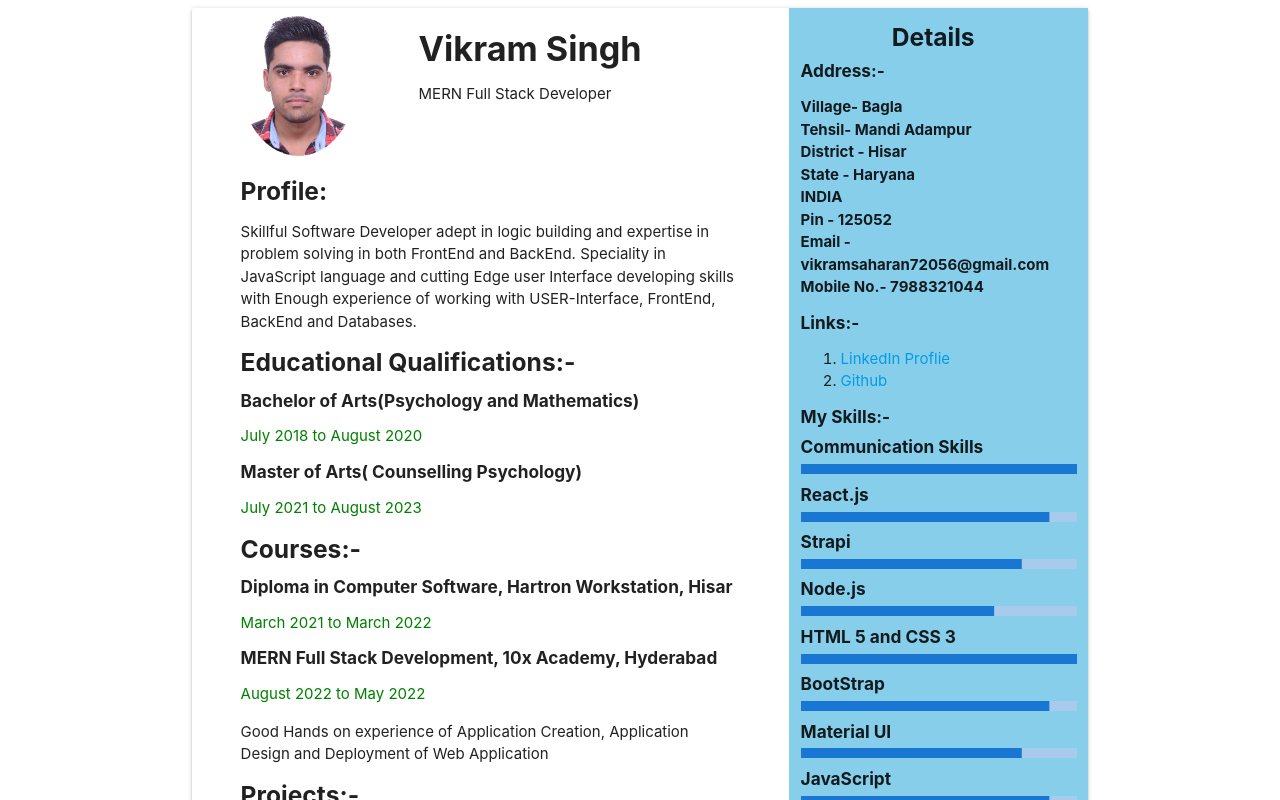
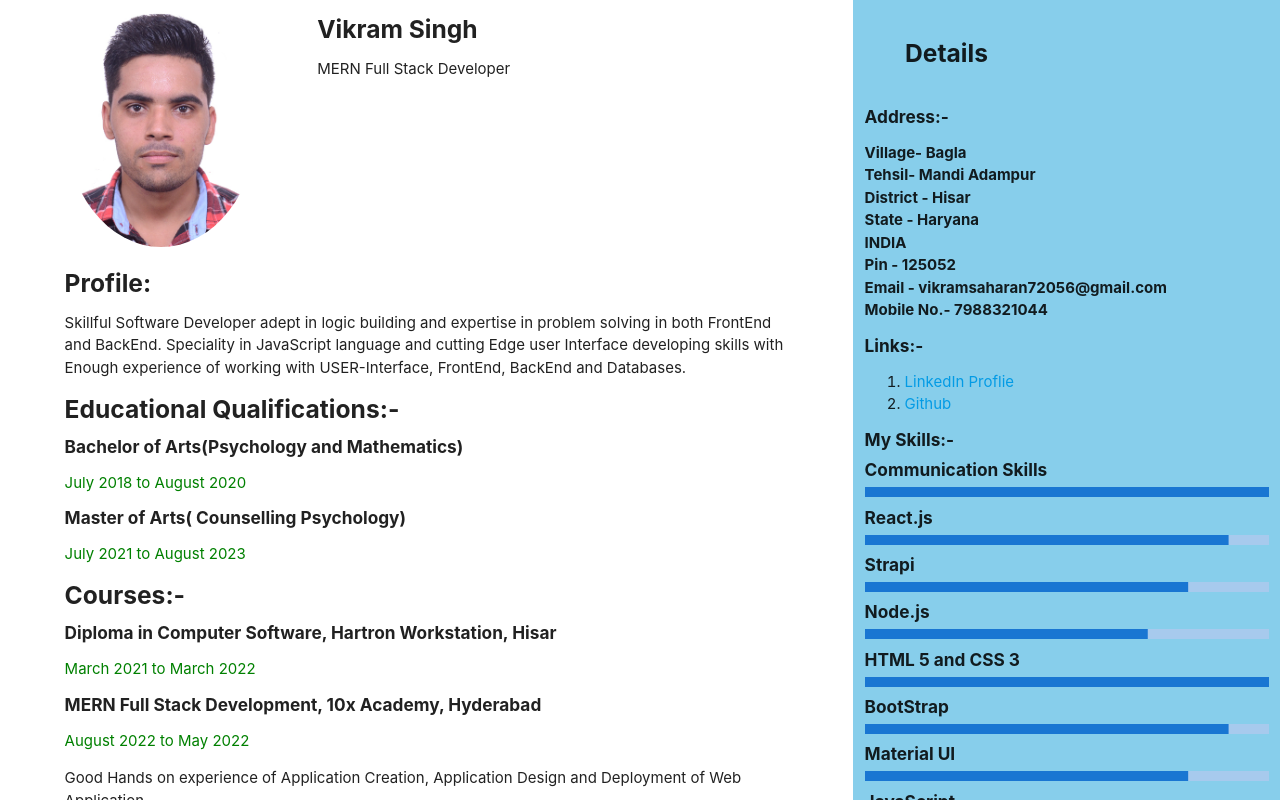
Before and after one commit to vikramsaharan72056/Resume, a React (Create React App) app: page / in a window 1280 px wide. Shown: the top 800 px of the page. Built offline with nearby package versions, Linux system fonts and the light colour scheme.

Commit message:
view modified

```diff
--- a/src/App.js
+++ b/src/App.js
@@ -5,22 +5,22 @@ import Skills from "./skills";
 
 function App() {
   return (
-    <div class="container">
-      <div class="card">
+    <div>
+      <div>
         <div class="row" style={{ display: "flex" }}>
-          <div class="col s7 offset-1 ">
+          <div class="col s7  ">
             <div style={{ display: "flex" }}>
               <div style={{ borderRadius: "50%" }}>
                 <img
                   src={myImage}
-                  style={{ borderRadius: "50%", width: "9vw" }}
+                  style={{ borderRadius: "50%", width: "15vw" }}
                   alt="my-profile"
                 />
               </div>
-              <div class="col s8 offset-3">
-                <h4>
+              <div class="col s8 truncate ">
+                <h5>
                   <b>Vikram Singh</b>
-                </h4>
+                </h5>
                 <p>MERN Full Stack Developer</p>
               </div>
             </div>
@@ -163,7 +163,7 @@ function App() {
           </div>
           <div class="col s4 " style={{ backgroundColor: "skyblue" }}>
             <div>
-              <h5 style={{ marginLeft: "33%" }}>
+              <h5 style={{ margin: "10%" }}>
                 <b> Details</b>{" "}
               </h5>
             </div>
@@ -176,6 +176,7 @@ function App() {
                   width: "100%",
                   overflowWrap: "break-word",
                 }}
+                className="truncate"
               >
                 <b>
                   Village- Bagla <br></br>Tehsil- Mandi Adampur <br></br>
```
